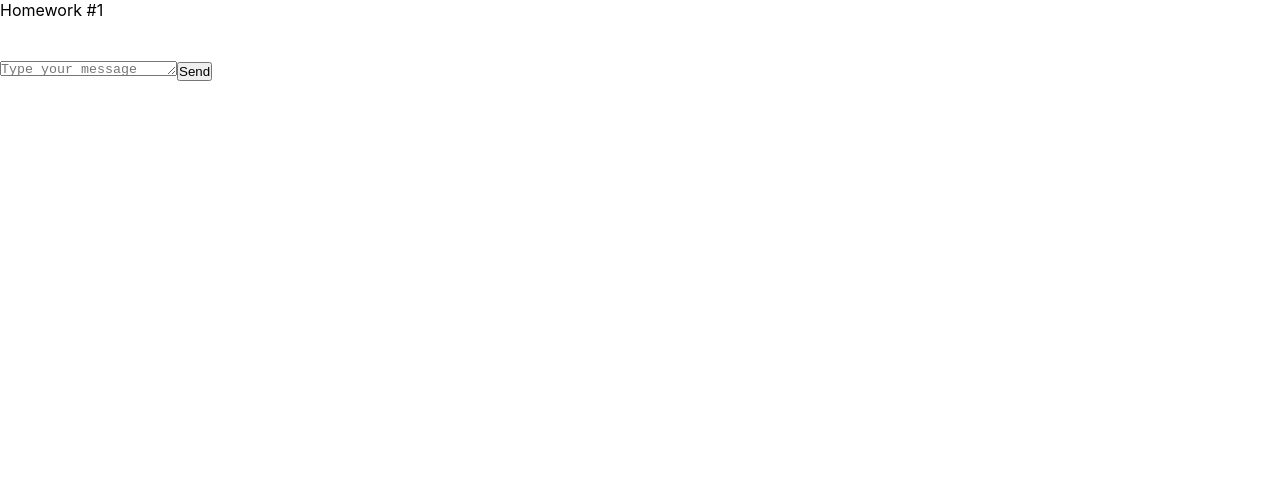
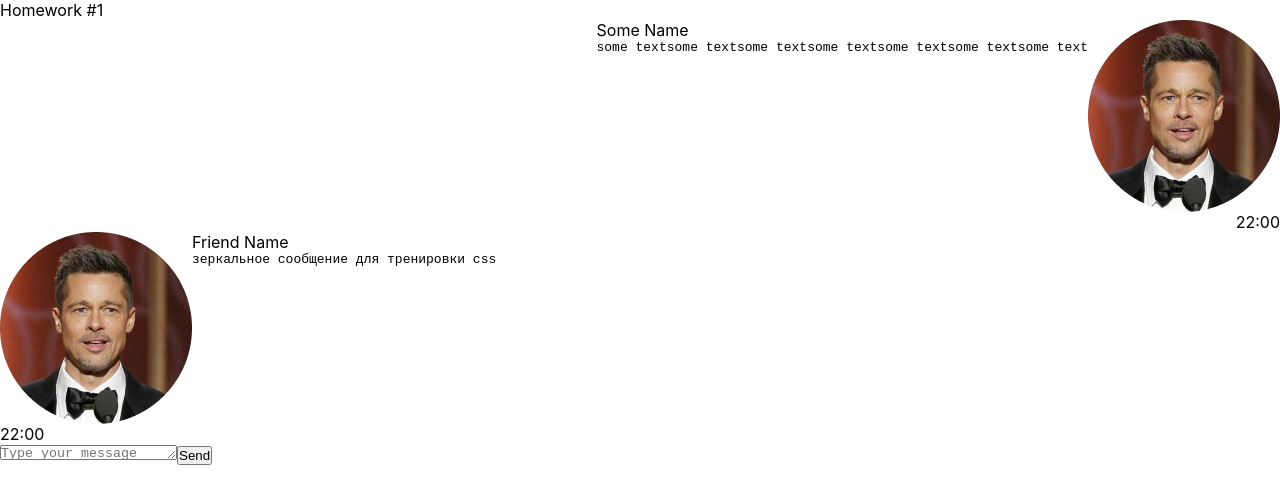
Before and after one commit to PavelGr1shchuk/hws2-master, a React (Create React App) app: page / in a window 1280 px wide. Shown: the top 504 px of the page. Built offline with nearby package versions, Linux system fonts and the light colour scheme.

Commit message:
fear: HW1

```diff
--- a/src/s2-homeworks/hw01/HW1.tsx
+++ b/src/s2-homeworks/hw01/HW1.tsx
@@ -14,7 +14,17 @@
 * */
 
 // нужно создать правильный тип вместо any
-export type MessageType = any
+export type MessageType = {
+    id: number
+    user: {
+        avatar: string
+        name: string
+    },
+    message: {
+        text: string
+        time: string
+    },
+}
 
 // структуру объекта не менять
 export const message0: MessageType = {
--- a/src/s2-homeworks/hw01/friend-message/FriendMessage.module.css
+++ b/src/s2-homeworks/hw01/friend-message/FriendMessage.module.css
@@ -3,7 +3,7 @@
 }
 
 .friendImageAndText {
-
+    display: flex;
 }
 
 .friendImageAndText img {
--- a/src/s2-homeworks/hw01/friend-message/FriendMessage.tsx
+++ b/src/s2-homeworks/hw01/friend-message/FriendMessage.tsx
@@ -1,8 +1,9 @@
 import React from 'react'
 import s from './FriendMessage.module.css'
+import { MessagePropsType } from '../message/Message'
 
 // создать тип вместо any и отобразить приходящие данные
-const FriendMessage = (props: any) => {
+const FriendMessage = (props: MessagePropsType) => {
     return (
         <div
             id={'hw1-friend-message-' + props.message.id}
@@ -12,7 +13,8 @@
                 <img
                     id={'hw1-friend-avatar-' + props.message.id}
                     // создаёт студент
-
+                    src={props.message.user.avatar}
+                    alt='friend-avatar'
                     //
                 />
                 <div className={s.friendText}>
@@ -21,7 +23,7 @@
                         className={s.friendName}
                     >
                         {/*создаёт студент*/}
-
+                        {props.message.user.name}
                         {/**/}
                     </div>
                     <pre
@@ -29,7 +31,7 @@
                         className={s.friendMessageText}
                     >
                         {/*создаёт студент*/}
-
+                        {props.message.message.text}
                         {/**/}
                     </pre>
                 </div>
@@ -39,7 +41,7 @@
                 className={s.friendTime}
             >
                 {/*создаёт студент*/}
-
+                {props.message.message.time}
                 {/**/}
             </div>
         </div>
--- a/src/s2-homeworks/hw01/message/Message.module.css
+++ b/src/s2-homeworks/hw01/message/Message.module.css
@@ -1,9 +1,9 @@
 .message {
-
 }
 
 .imageAndText {
-
+    display: flex;
+    flex-direction: row-reverse;
 }
 
 .imageAndText img {
@@ -27,5 +27,6 @@
 }
 
 .time {
-
+    display: flex;
+    flex-direction: row-reverse;
 }
--- a/src/s2-homeworks/hw01/message/Message.tsx
+++ b/src/s2-homeworks/hw01/message/Message.tsx
@@ -1,8 +1,11 @@
 import React from 'react'
 import s from './Message.module.css'
+import { MessageType } from '../HW1'
 
 // нужно создать правильный тип вместо any
-export type MessagePropsType = any
+export type MessagePropsType = {
+    message: MessageType
+}
 
 // нужно отобразить приходящие данные
 const Message = (props: MessagePropsType) => {
@@ -12,25 +15,26 @@
                 <img
                     id={'hw1-avatar-' + props.message.id}
                     // создаёт студент
-
+                    src={props.message.user.avatar}
+                    alt='avatar'
                     //
                 />
                 <div className={s.text}>
                     <div id={'hw1-name-' + props.message.id} className={s.name}>
                         {/*создаёт студент*/}
-
+                        {props.message.user.name}
                         {/**/}
                     </div>
                     <pre id={'hw1-text-' + props.message.id} className={s.messageText}>
                         {/*создаёт студент*/}
-
+                        {props.message.message.text}
                         {/**/}
                     </pre>
                 </div>
             </div>
             <div id={'hw1-time-' + props.message.id} className={s.time}>
                 {/*создаёт студент*/}
-
+                {props.message.message.time}
                 {/**/}
             </div>
         </div>
```
Also changed, not shown: 1 other file (tests, documents, lock files or other folders).
